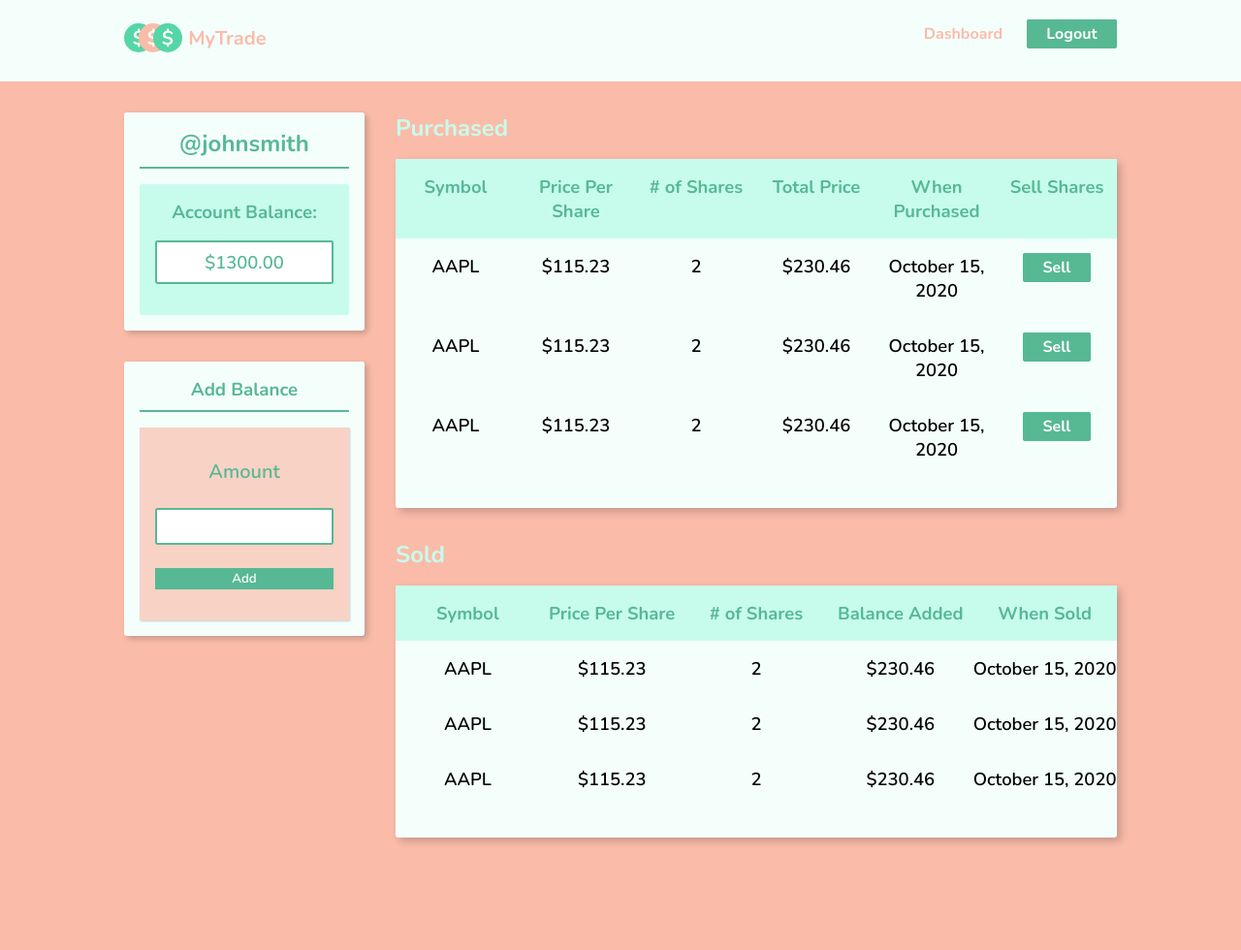
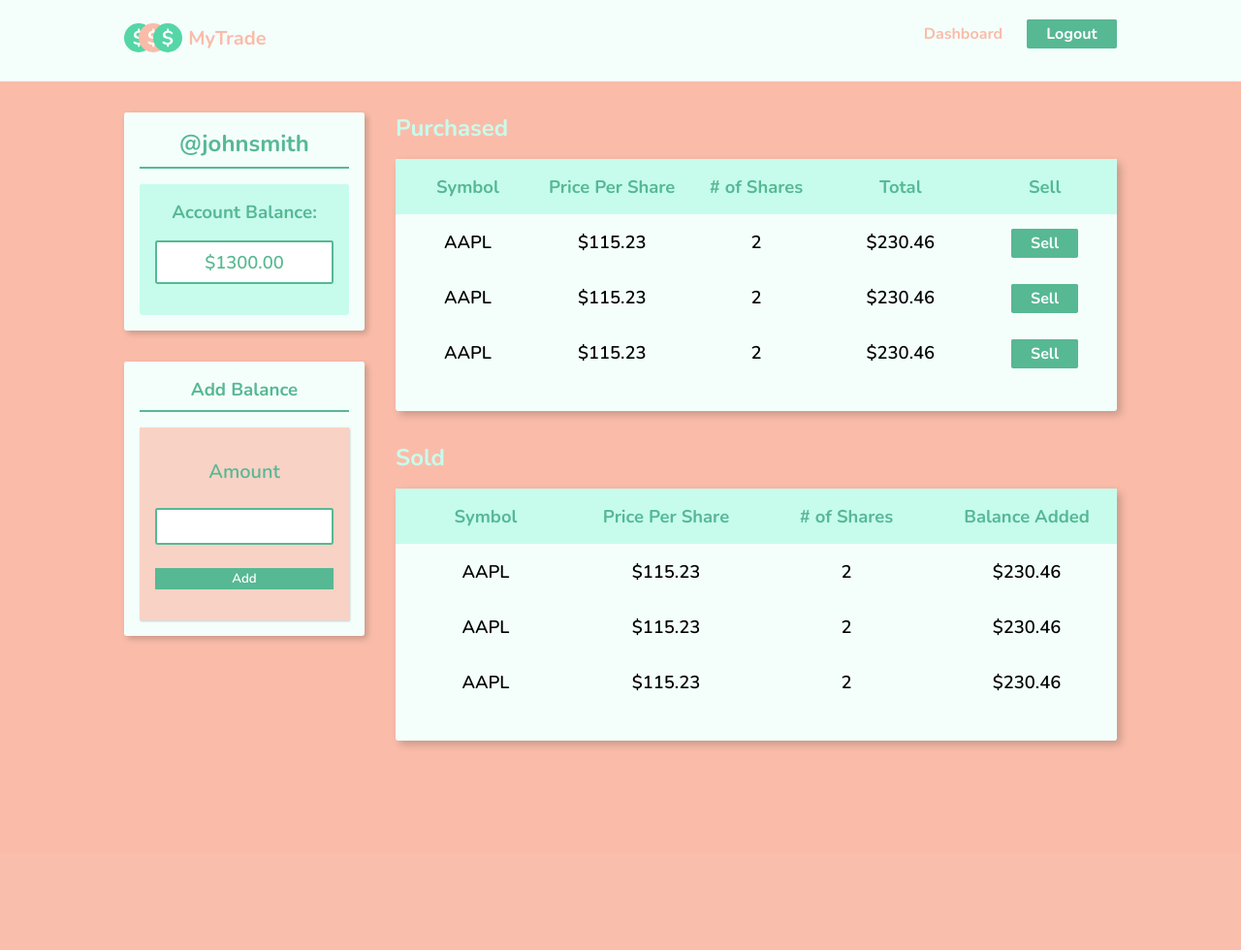
Before and after one commit to connorskorburg/My-Trade, a Django app: template app/templates/trades.html in a window 1280 px wide. Shown: the whole page at 97% size. After the commit the page ends 771 px from the top, so only its background shows below. Run offline with Django 3.2, Linux system fonts and the light colour scheme; the template is opened without the code that fills it, so the values that code supplies are empty.

Commit message:
trade page is responsive

```diff
--- a/app/static/css/style.css
+++ b/app/static/css/style.css
@@ -608,15 +608,16 @@ html, body{
     display: none;
   }
 
-#trades {
+/* #trades {
   display: grid;
   grid-template-columns: 1fr 3fr;
   grid-gap: 2rem;
-}
+} */
   .purchased-trades {
     align-self: flex-start;
   }
   #trades-flex {
+    /* display: flex; */
     align-self: flex-start;
   }
   #trades .add-balance, #sold-trades {
@@ -631,12 +632,12 @@ html, body{
   }
   #purchased-table tr{
     display: grid;
-    grid-template-columns: repeat(6, 1fr);
+    grid-template-columns: repeat(5, 1fr);
     text-align: center;
   }
   #sold-table tr{
     display: grid;
-    grid-template-columns: repeat(5, 1fr);
+    grid-template-columns: repeat(4, 1fr);
     text-align: center;
   }
     #purchased-table tr td, #sold-table tr td {
@@ -670,6 +671,9 @@ html, body{
     width: 2rem;
   }
 
+  #trades-flex .add-balance{
+    margin-bottom: 2rem;
+  }
 
   #hero-content, #about-inner {
     padding-top: calc(10% + 84px);
@@ -826,6 +830,9 @@ html, body{
     .contact-left textarea{
       height: 10rem;
     }
+      #trades-flex .add-balance {
+        margin-bottom: 2rem;
+      }
 }
 
 @media screen and (min-width: 1051px){
@@ -875,6 +882,11 @@ html, body{
   }
   .contact-left textarea{
     height: 10rem;
+  }
+  #trades {
+    display: grid;
+    grid-template-columns: 1fr 3fr;
+    grid-gap: 2rem;
   }
 
 }
--- a/app/templates/trades.html
+++ b/app/templates/trades.html
@@ -67,9 +67,8 @@
             <th>Symbol</th>
             <th>Price Per Share</th>
             <th># of Shares</th>
-            <th>Total Price</th>
-            <th>When Purchased</th>
-            <th>Sell Shares</th>
+            <th>Total</th>
+            <th>Sell</th>
           </thead>
           <tbody>
             <tr>
@@ -77,7 +76,6 @@
               <td>$115.23</td>
               <td>2</td>
               <td>$230.46</td>
-              <td>October 15, 2020</td>
               <td><a href="/sell" class="btn btn-primary btn-xl">Sell</a></td>
             </tr>
             <tr>
@@ -85,7 +83,6 @@
               <td>$115.23</td>
               <td>2</td>
               <td>$230.46</td>
-              <td>October 15, 2020</td>
               <td><a href="/sell" class="btn btn-primary btn-xl">Sell</a></td>
             </tr>
             <tr>
@@ -93,7 +90,6 @@
               <td>$115.23</td>
               <td>2</td>
               <td>$230.46</td>
-              <td>October 15, 2020</td>
               <td><a href="/sell" class="btn btn-primary btn-xl">Sell</a></td>
             </tr>
           </tbody>
@@ -110,7 +106,6 @@
             <th>Price Per Share</th>
             <th># of Shares</th>
             <th>Balance Added</th>
-            <th>When Sold</th>
           </thead>
           <tbody>
             <tr>
@@ -118,21 +113,18 @@
               <td>$115.23</td>
               <td>2</td>
               <td>$230.46</td>
-              <td>October 15, 2020</td>
             </tr>
             <tr>
               <td>AAPL</td>
               <td>$115.23</td>
               <td>2</td>
               <td>$230.46</td>
-              <td>October 15, 2020</td>
             </tr>
             <tr>
               <td>AAPL</td>
               <td>$115.23</td>
               <td>2</td>
               <td>$230.46</td>
-              <td>October 15, 2020</td>
             </tr>
           </tbody>
         </table>
```
